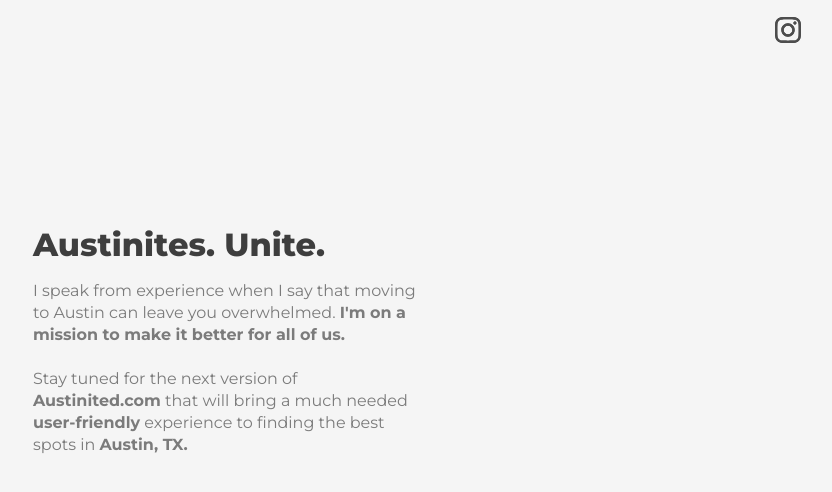
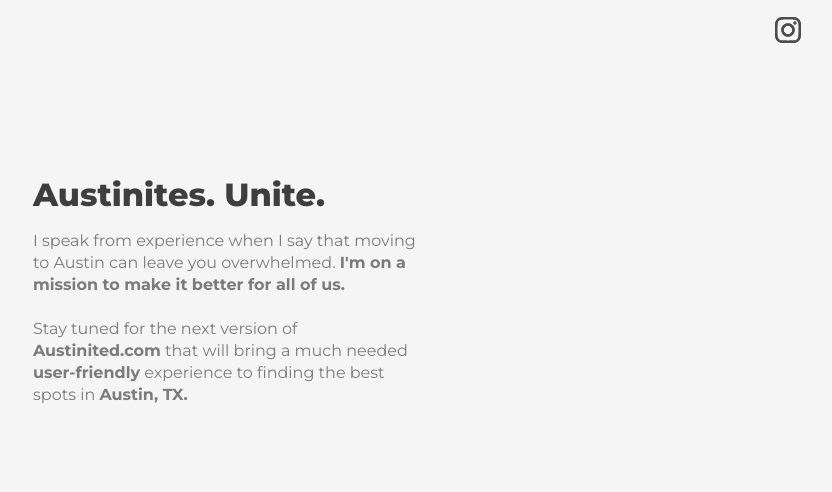
Before and after one commit to tfogg2/Austinited, a React (Create React App) app: page / in a window 1280 px wide. Shown: the top 492 px of the page, without its empty margins (415-1247 px from the left). Built offline with nearby package versions, Linux system fonts and the light colour scheme.

Commit message:
removed logo

```diff
--- a/src/Main.scss
+++ b/src/Main.scss
@@ -70,7 +70,7 @@
   background-size: cover;
   height: 92vh;
   box-sizing: border-box;
-  padding: 150px 0;
+  padding: 100px 0;
   font-family: 'Montserrat', sans-serif;
 }
 @media (min-width:480px){
```
